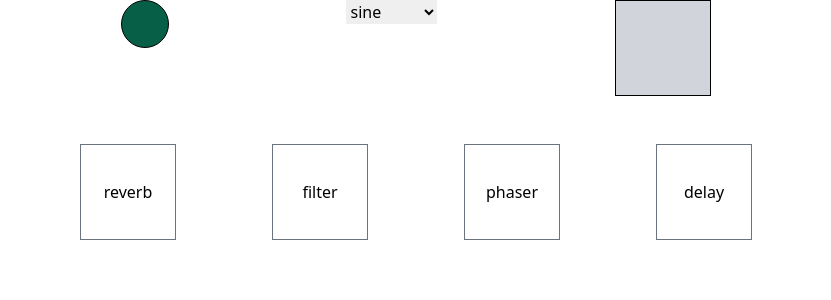
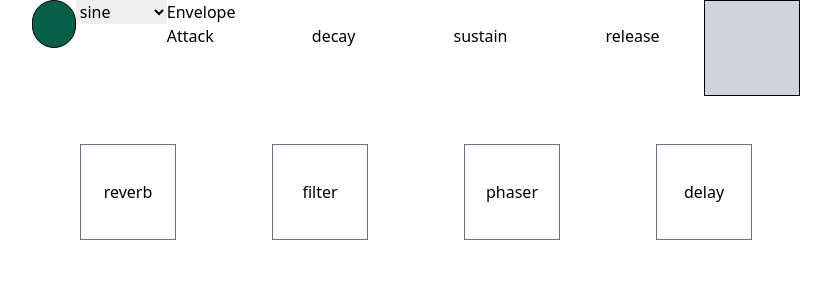
Before and after one commit to billymoroney1/synth-ui, a React (Create React App) app: page / in a window 1280 px wide. Shown: the top 300 px of the page, without its empty margins (224-1055 px from the left). Built offline with nearby package versions, Linux system fonts and the light colour scheme; some icons are missing.

Commit message:
commit before learning how to input decimals in react

```diff
--- /dev/null
+++ b/src/components/Envelope.js
@@ -0,0 +1,21 @@
+import React from 'react'
+
+//challenge here is learning how to input decimals in react, finished product could be like ableton where you can either type in value or use slider
+
+export default function Envelope() {
+    return (
+        <div>
+            <div>Envelope</div>
+            <form>
+                <label for='attack'>Attack</label>
+                <input type='number' id='attack' name='attack' min='0' max='5' step="0.01" />
+                <label for='decay'>decay</label>
+                <input type='number' id='decay' name='decay' min='0' max='5' step="0.01" />
+                <label for='sustain'>sustain</label>
+                <input type='number' id='sustain' name='sustain' min='0' max='5' step="0.01" />
+                <label for='release'>release</label>
+                <input type='number' id='release' name='release' min='0' max='5' step="0.01" />
+            </form>
+        </div>
+    )
+}
--- a/src/components/Trigger.js
+++ b/src/components/Trigger.js
@@ -23,6 +23,9 @@ export default function Trigger(props) {
                 type: props.wave
             }
         })
+
+        //how chain 2 synths?
+
 
         //check to see how many oscillators are active and type of waveform
         // const synth = new Tone.Oscillator("440", "sine")
--- a/src/components/UI.js
+++ b/src/components/UI.js
@@ -3,6 +3,7 @@ import MainOnOff from './MainOnOff'
 import Trigger from './Trigger'
 import EffectControl from './EffectControl'
 import WaveSelect from './WaveSelect'
+import Envelope from './Envelope'
 
 export default function UI() {
 
@@ -33,6 +34,7 @@ export default function UI() {
             <div className='h-42 flex justify-around content-center'>
                 <Trigger synth={synth} wave={wave} />
                 <WaveSelect handleChange={waveChange} />
+                <Envelope />
                 <MainOnOff />
             </div>
             <div className='flex justify-around'>
```
